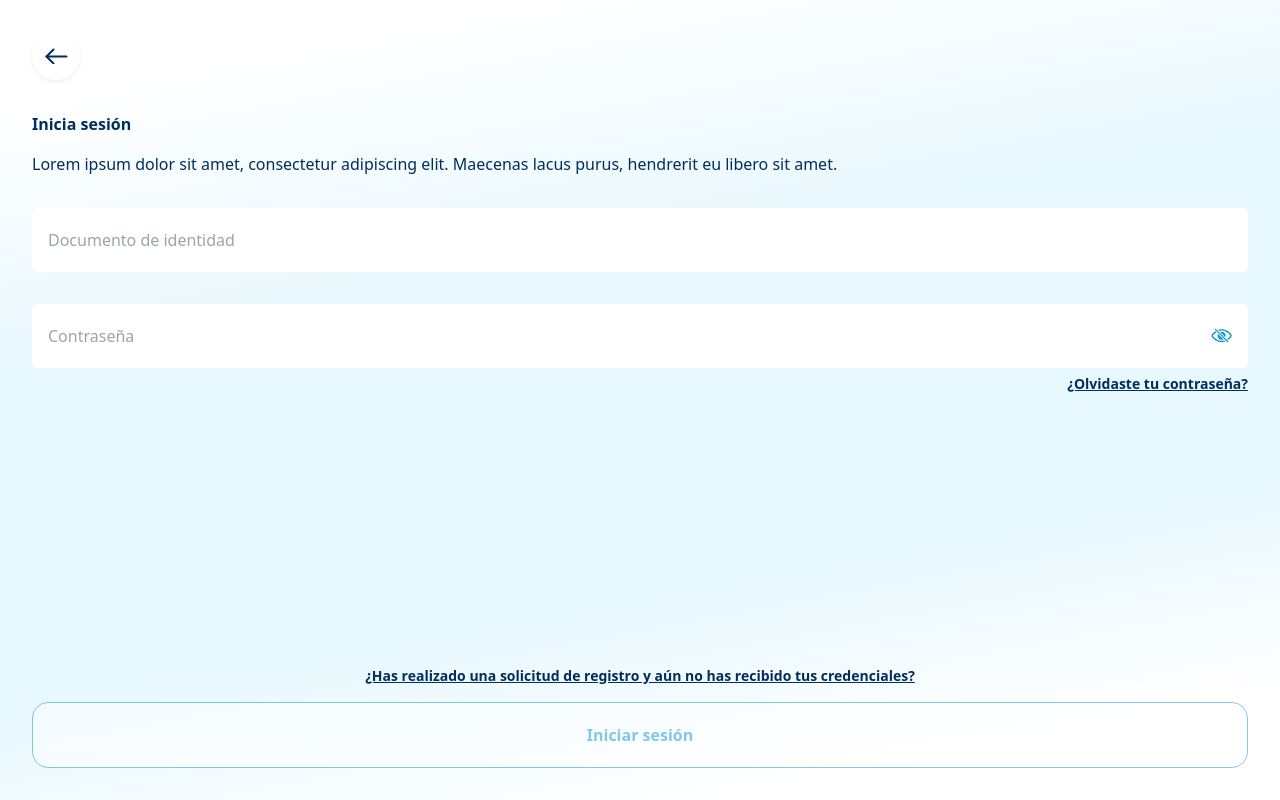
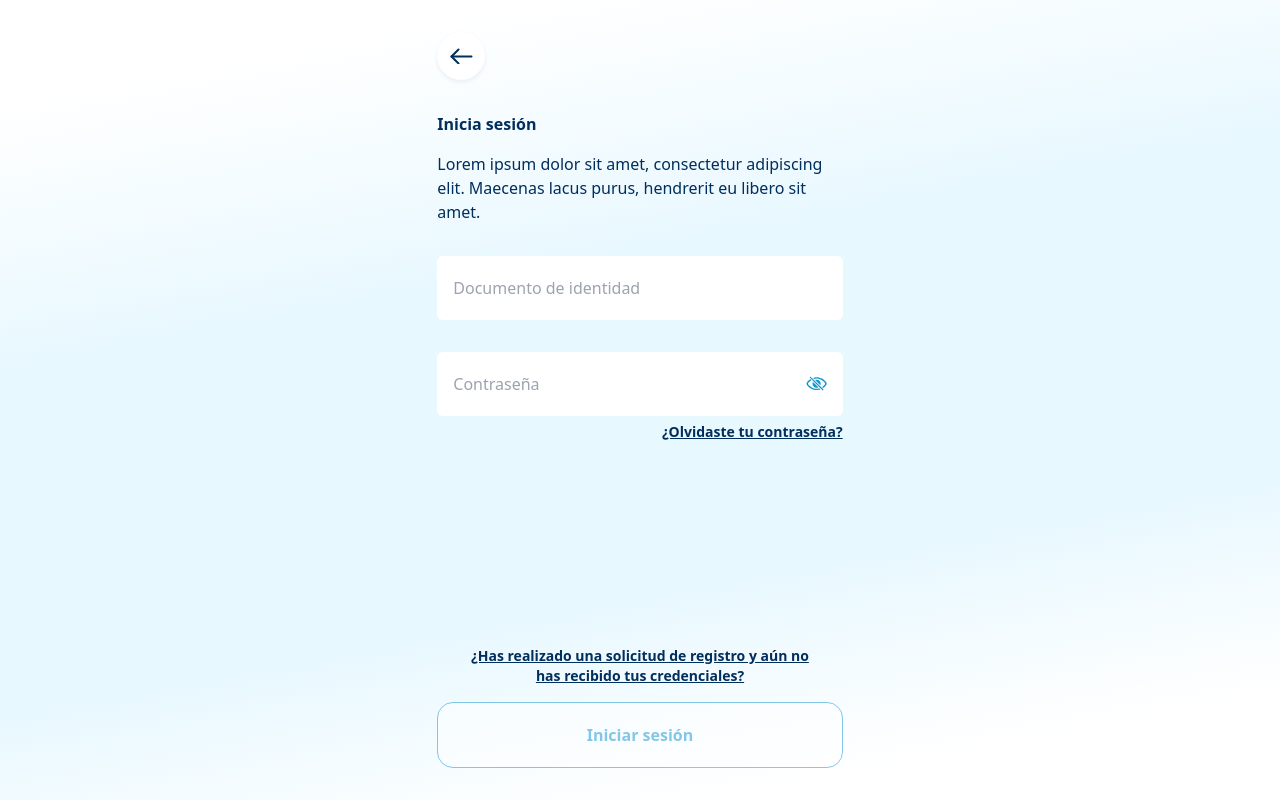
Before and after one commit to TheTributeCommunity/fesbal-frontend, a React (Vite) app: page / in a window 1280 px wide. Built offline with nearby package versions, Linux system fonts and the light colour scheme.

Commit message:
add responsive

```diff
--- a/src/components/atom/LoginForm.tsx
+++ b/src/components/atom/LoginForm.tsx
@@ -9,7 +9,7 @@ const LoginForm = () => {
         });
 
     return (
-        <form noValidate onSubmit={onSubmit} className="flex flex-col justify-between h-full mt-8">
+        <form noValidate onSubmit={onSubmit} className="flex flex-col justify-between h-full mt-8 self-center md:w-1/2 lg:w-1/3">
             <div className="flex flex-col gap-8">
                 <div className="flex flex-col gap-1.5">
                     {user.id.length > 0 &&
--- a/src/pages/LoginProcess.tsx
+++ b/src/pages/LoginProcess.tsx
@@ -4,7 +4,7 @@ import LoginForm from "../components/atom/LoginForm";
 const LoginProcess = () => {
     return (
         <div className="h-screen flex flex-col page-bg text-blue-dark p-8 justify-between">
-            <div className="flex flex-col gap-8">
+                <div className="flex flex-col gap-8 self-center md:w-1/2 lg:w-1/3">
                     <AppBackButton/>
                     <div>
                         <h1 className="text-1xl font-bold mb-4">
```
Lines whose indentation alone changed are shown as unchanged.
